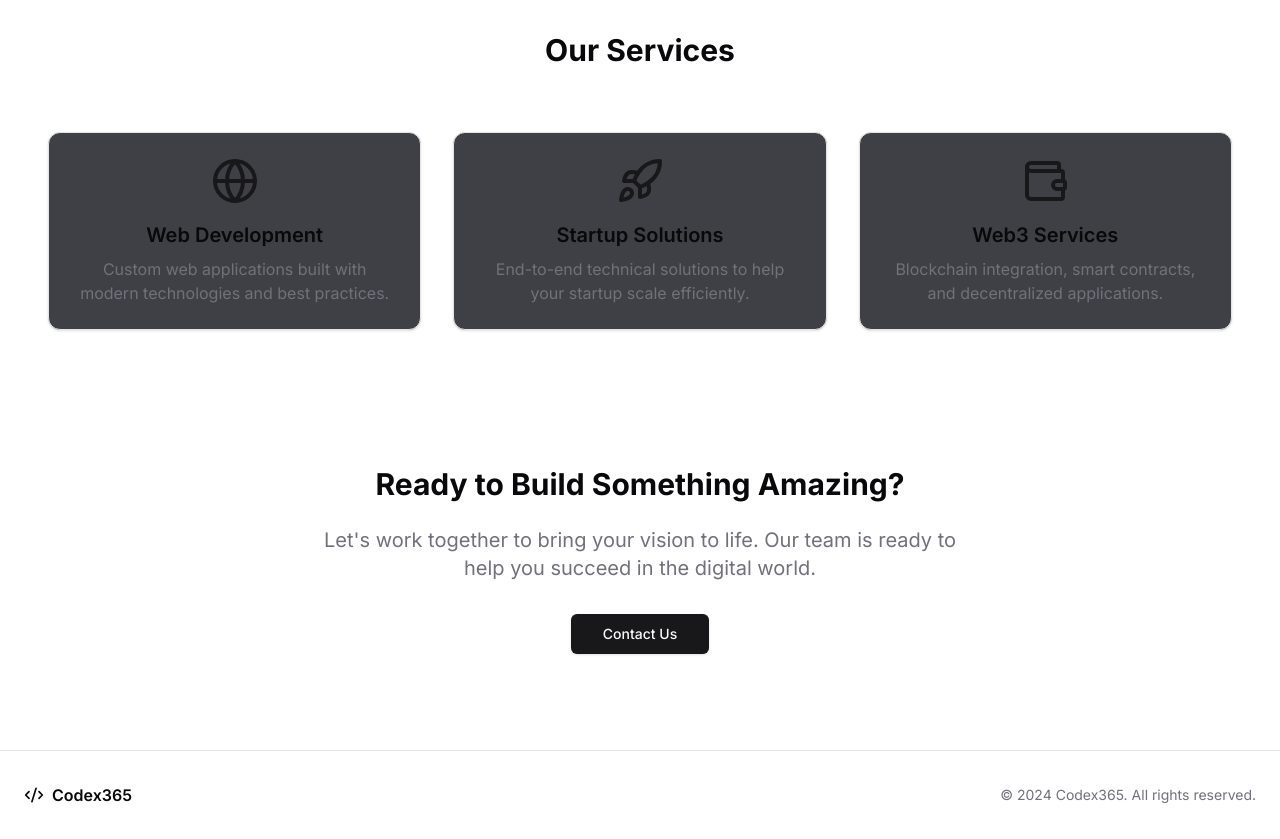
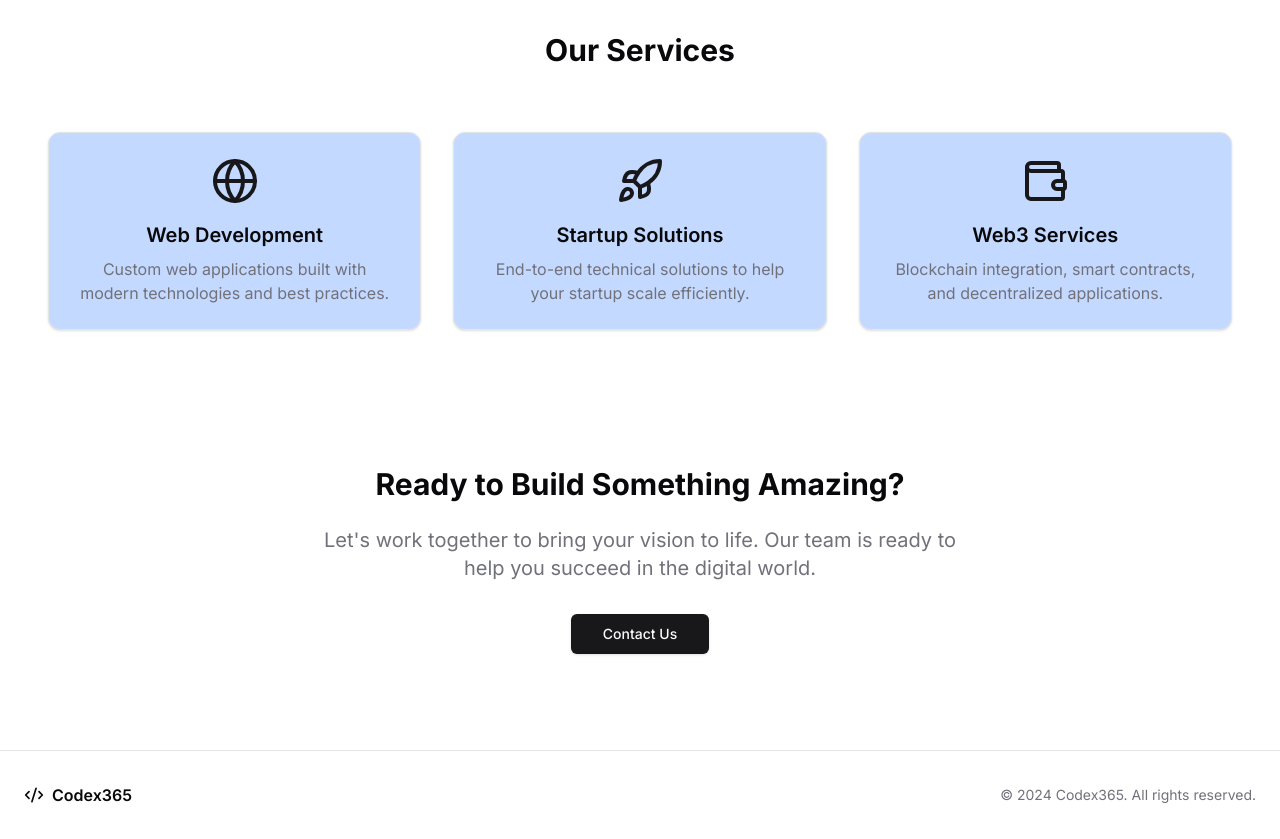
Before and after one commit to prabalTechh/codex365, a Next.js app: page / in a window 1280 px wide. Shown: the part 900-1739 px from the top of the page. Built offline with nearby package versions, Linux system fonts and the light colour scheme.

Commit message:
final_commit_stage6

```diff
--- a/app/page.tsx
+++ b/app/page.tsx
@@ -41,21 +41,21 @@ export default function Home() {
           </p>
           <h2 className="text-3xl font-bold text-center mb-16">Our Services</h2>
           <div className="grid grid-cols-1 md:grid-cols-3 gap-8">
-            <Card className="p-6 flex flex-col bg-zinc-700 items-center text-center">
+            <Card className="p-6 flex flex-col bg-[#C4D9FF]   dark:bg-zinc-700 items-center text-center">
               <Globe className="h-12 w-12 mb-4 text-primary" />
               <h3 className="text-xl font-semibold mb-2">Web Development</h3>
               <p className="text-muted-foreground">
                 Custom web applications built with modern technologies and best practices.
               </p>
             </Card>
-            <Card className="p-6 flex flex-col items-center bg-zinc-700 text-center">
+            <Card className="p-6 flex flex-col items-center bg-[#C4D9FF]   dark:bg-zinc-700 text-center">
               <Rocket className="h-12 w-12 mb-4 text-primary" />
               <h3 className="text-xl font-semibold mb-2">Startup Solutions</h3>
               <p className="text-muted-foreground">
                 End-to-end technical solutions to help your startup scale efficiently.
               </p>
             </Card>
-            <Card className="p-6 flex flex-col items-center bg-zinc-700 text-center">
+            <Card className="p-6 flex flex-col items-center bg-[#C4D9FF]   dark:bg-zinc-700 text-center">
               <Wallet className="h-12 w-12 mb-4 text-primary" />
               <h3 className="text-xl font-semibold mb-2">Web3 Services</h3>
               <p className="text-muted-foreground">
--- a/components/Card2.tsx
+++ b/components/Card2.tsx
@@ -13,7 +13,7 @@ interface IProps {
 
 const CardsTwo = ({ image, header, content, description, onClick }: IProps) => {
     return (
-        <Card className="flex flex-col p-4 gap-4 items-center border border-zinc-800 rounded-lg shadow-md">
+        <Card className="flex flex-col p-4 gap-4 items-center border  rounded-lg shadow-md">
             <Image
                 src={image}
                 alt={header}
```
